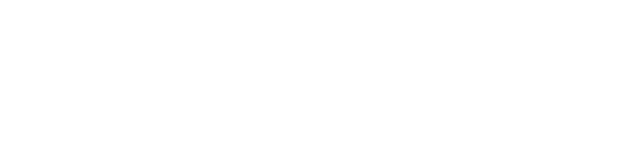
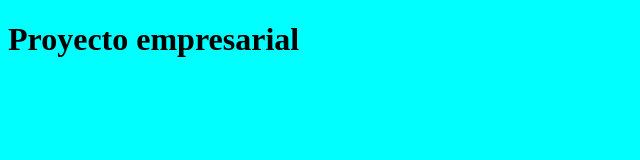
Before and after one commit to P4CastilloM/CursoGit, a plain HTML site: page index.html in a window 1280 px wide. Shown: the whole page, without its empty margins (0-640 px from the left). Drawn offline with Linux system fonts and the light colour scheme.

Commit message:
Parrafos y color

```diff
--- /dev/null
+++ b/css/styles.css
@@ -0,0 +1,3 @@
+body{
+    background-color: aqua;
+}
--- a/index.html
+++ b/index.html
@@ -4,8 +4,9 @@
     <meta charset="UTF-8">
     <meta name="viewport" content="width=device-width, initial-scale=1.0">
     <title>Document</title>
+    <link rel="stylesheet" href="css/styles.css">
 </head>
 <body>
-
+    <h1>Proyecto empresarial</h1>
 </body>
 </html>
```
Also changed, not shown: js/javascript.js (added).
